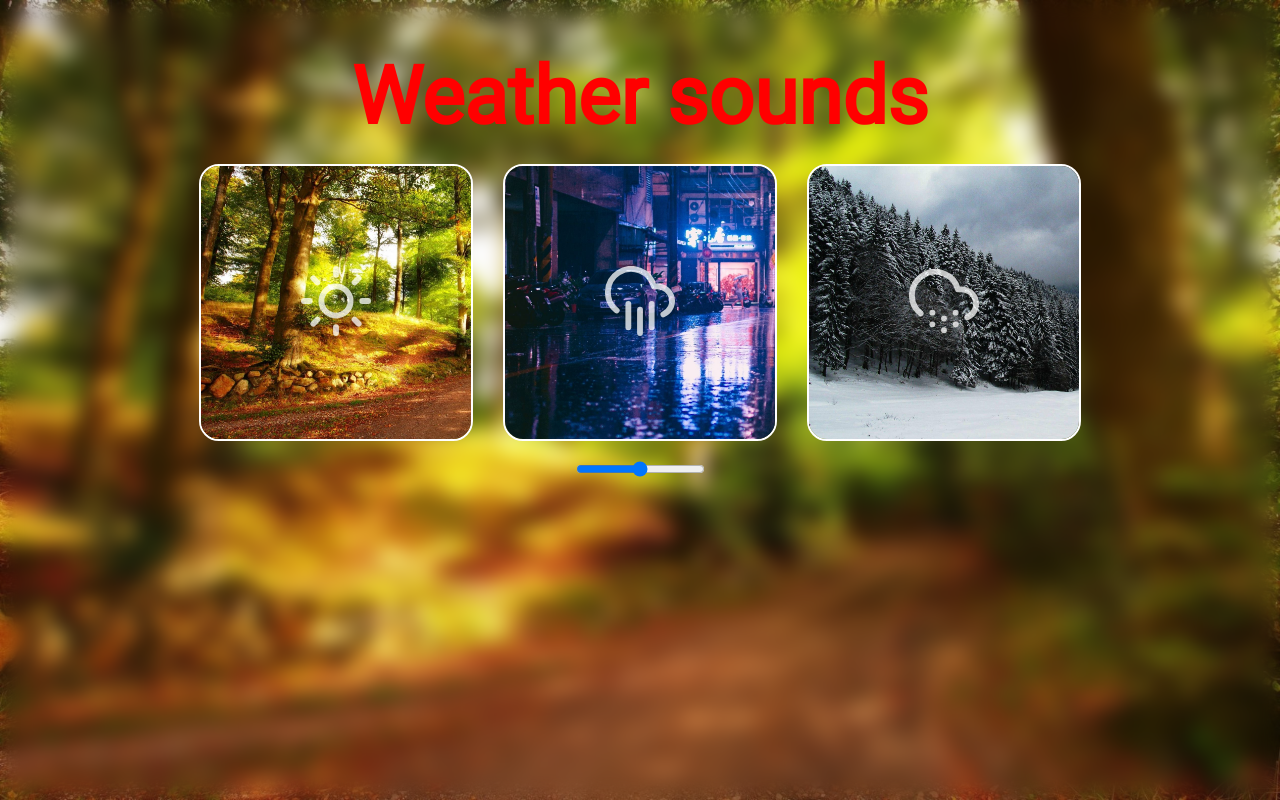
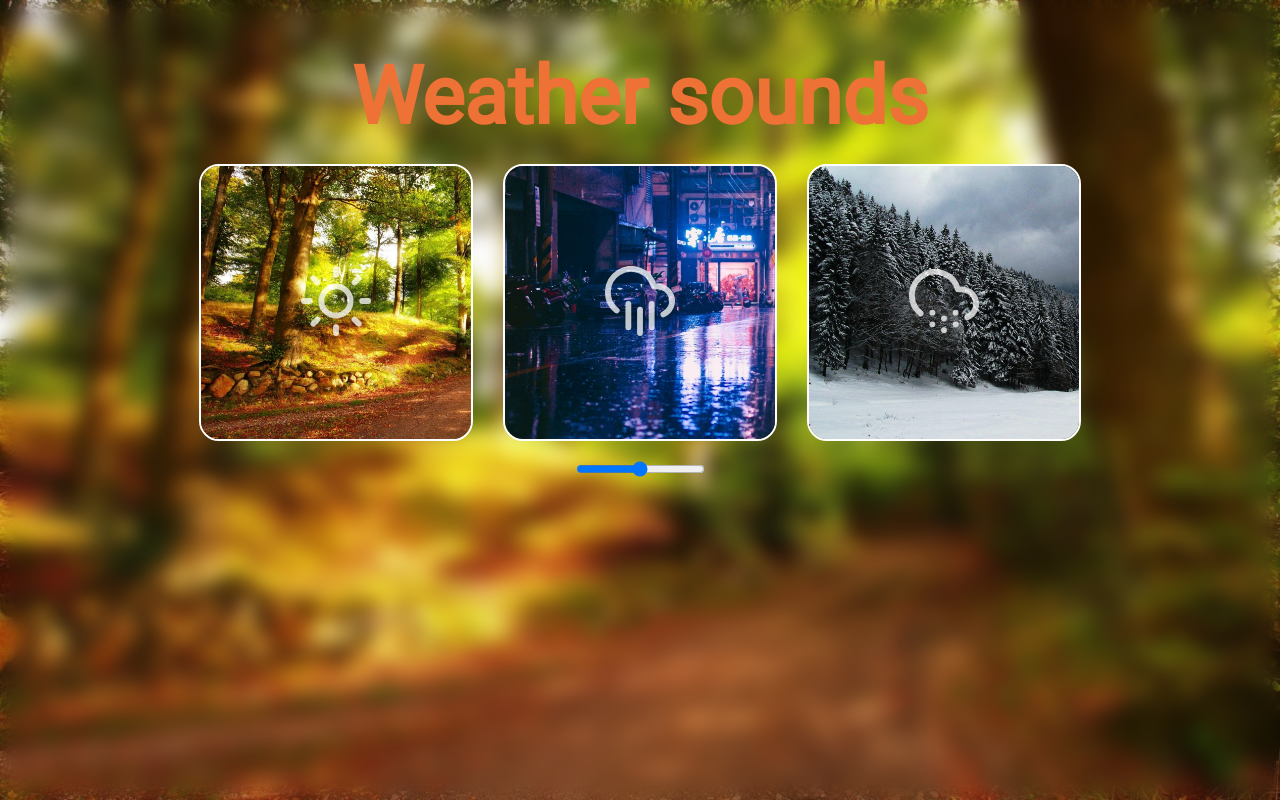
Before and after one commit to Andrey999K/sounds-of-nature, a website built with webpack: page public/index.html in a window 1280 px wide. Built offline with nearby package versions, Linux system fonts and the light colour scheme.

Commit message:
style: edit color of title

```diff
--- a/src/index.scss
+++ b/src/index.scss
@@ -16,7 +16,7 @@ body {
 
 h1 {
   text-align: center;
-  color: #ff0000;
+  color: #ee7235;
   font-size: 5rem;
 }
 
```
